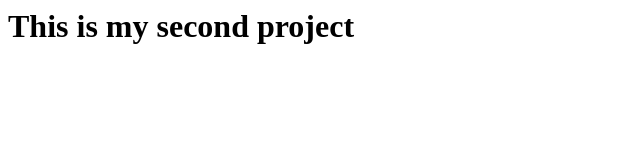
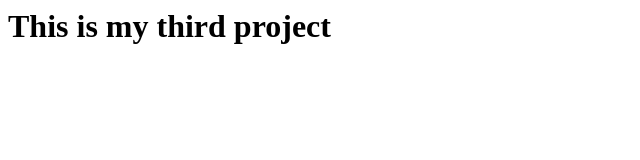
Before and after one commit to sandeep6252/Project, a plain HTML site: page index.html in a window 1280 px wide. Shown: the whole page, without its empty margins (0-640 px from the left). Drawn offline with Linux system fonts and the light colour scheme.

Commit message:
third commit

```diff
--- a/index.html
+++ b/index.html
@@ -1,3 +1,3 @@
 <html>
-<h1>This is my second project</h1>
+<h1>This is my third project</h1>
 </html>
```
